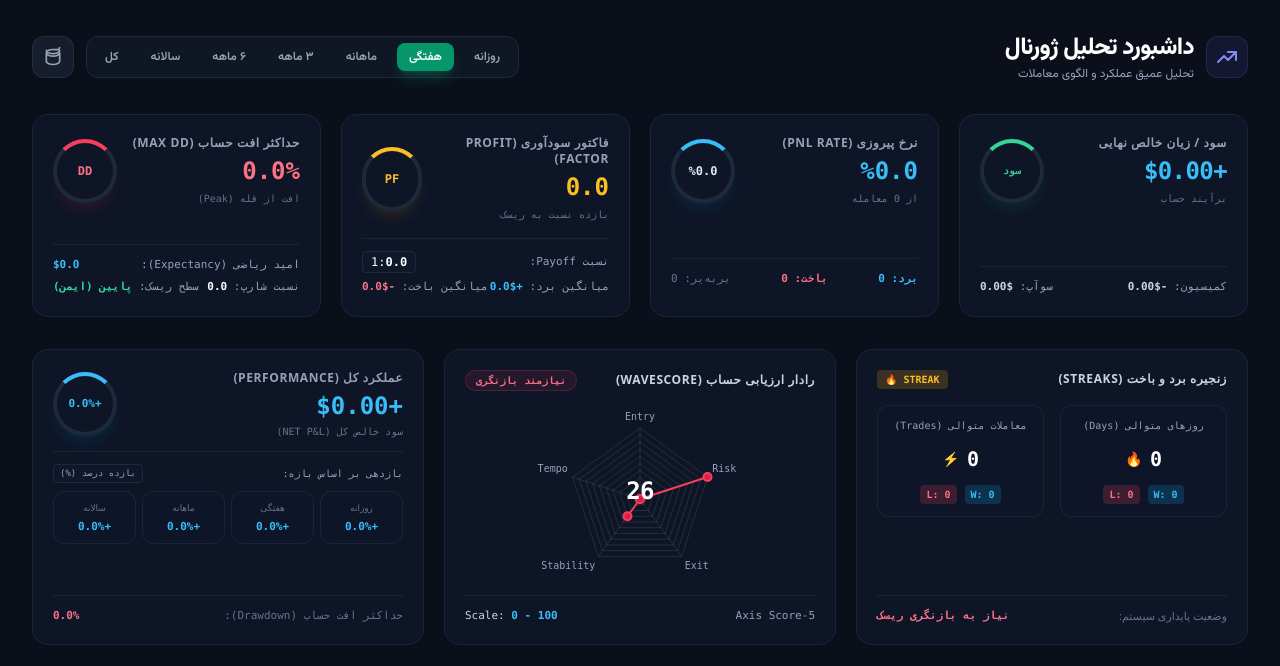
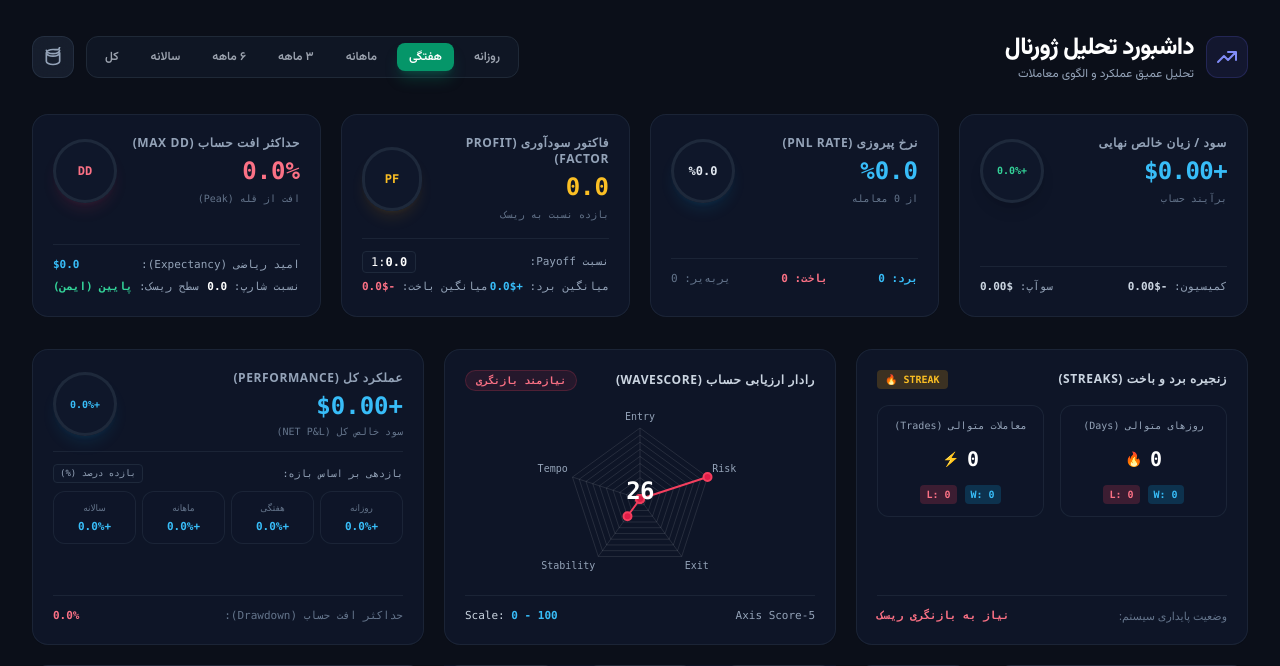
Before and after one commit to suniali/crypto75_bot, a Django app: page / in a window 1280 px wide. Shown: the top 666 px of the page. Run offline with Django 5.2, Linux system fonts and the light colour scheme; data that the repository does not hold is empty; some libraries are stand-ins or nearby versions.

Commit message:
solve dashboard charts

```diff
--- a/bot_app/templates/dashboard.html
+++ b/bot_app/templates/dashboard.html
@@ -293,13 +293,20 @@
                         </h3>
                         <span class="text-[10px] text-slate-500 font-mono mt-1 block">برآیند حساب</span>
                     </div>
-                    <!-- حلقه دایره‌ای گرافیکی سبز / قرمز -->
-                    <div class="relative w-16 h-16 flex items-center justify-center rounded-full border-4 border-slate-800 {% if total_net_profit >= 0 %}border-t-emerald-400 shadow-emerald-500/10{% else %}border-t-rose-500 shadow-rose-500/10{% endif %} shadow-lg">
-                        <span class="text-[10px] font-mono font-bold {% if total_net_profit >= 0 %}text-emerald-400{% else %}text-rose-400{% endif %}">
-                            {% if total_net_profit >= 0 %}سود{% else %}زیان{% endif %}
-                        </span>
-                    </div>
-                </div>
+
+                    <!-- 🎯 حلقه دایره‌ای واقعی و پویا -->
+                    <div class="relative w-16 h-16 rounded-full flex items-center justify-center p-[3px] shadow-lg"
+                        style="background: conic-gradient({% if total_net_profit >= 0 %}#34d399{% else %}#f43f5e{% endif %} {{ gauge_angle }}deg, #1e293b 0deg);">
+
+                        <!-- هسته داخلی دایره -->
+                        <div class="w-full h-full bg-[#0f172a] rounded-full flex items-center justify-center">
+                            <span class="text-[10px] font-mono font-bold {% if total_net_profit >= 0 %}text-emerald-400{% else %}text-rose-400{% endif %} dir-ltr">
+                                {% if total_net_profit >= 0 %}+{% else %}-{% endif %}{{ abs_gain_percent|floatformat:1 }}%
+                            </span>
+                        </div>
+                    </div>
+                </div>
+
                 <div class="mt-4 pt-3 border-t border-slate-800/80 flex justify-between text-[11px] text-slate-400 font-mono dir-ltr">
                     <span>کمیسیون: <strong class="text-slate-300">-${{ total_commission|floatformat:2 }}</strong></span>
                     <span>سوآپ: <strong class="text-slate-300">${{ total_swap|floatformat:2 }}</strong></span>
@@ -314,9 +321,15 @@
                         <h3 class="text-2xl font-black font-mono text-sky-400">%{{ win_rate }}</h3>
                         <span class="text-[10px] text-slate-500 font-mono mt-1 block">از {{ total_trades }} معامله</span>
                     </div>
-                    <!-- نمودار دایره‌ای / حلقه‌ای مدرن -->
-                    <div class="relative w-16 h-16 flex items-center justify-center rounded-full border-4 border-slate-800 border-t-sky-400 shadow-lg shadow-sky-500/10">
-                        <span class="text-xs font-mono font-bold text-slate-200">%{{ win_rate }}</span>
+
+                    <!-- 🎯 نمودار حلقه‌ای پویا بر اساس وین‌ریت واقعی -->
+                    <div class="relative w-16 h-16 rounded-full flex items-center justify-center p-[3px] shadow-lg shadow-sky-500/10"
+                        style="background: conic-gradient(#38bdf8 {{ win_rate_angle }}deg, #1e293b 0deg);">
+
+                        <!-- هسته داخلی توخالی (Doughnut) -->
+                        <div class="w-full h-full bg-[#0f172a] rounded-full flex items-center justify-center">
+                            <span class="text-xs font-mono font-bold text-slate-200 dir-ltr">%{{ win_rate }}</span>
+                        </div>
                     </div>
                 </div>
 
@@ -349,9 +362,17 @@
                         </h3>
                         <span class="text-[10px] text-slate-500 font-mono mt-1 block">بازده نسبت به ریسک</span>
                     </div>
-                    <!-- حلقه دایره‌ای گرافیکی CSS برای فاکتور سودآوری -->
-                    <div class="relative w-16 h-16 flex items-center justify-center rounded-full border-4 border-slate-800 {% if profit_factor >= 1.2 %}border-t-sky-400 shadow-sky-500/10{% else %}border-t-amber-400 shadow-amber-500/10{% endif %} shadow-lg">
-                        <span class="text-xs font-mono font-bold {% if profit_factor >= 1.2 %}text-sky-400{% else %}text-amber-400{% endif %}">PF</span>
+
+                    <!-- 🎯 حلقه دایره‌ای پویای Profit Factor -->
+                    <div class="relative w-16 h-16 rounded-full flex items-center justify-center p-[3px] shadow-lg {% if profit_factor >= 1.2 %}shadow-sky-500/10{% else %}shadow-amber-500/10{% endif %}"
+                        style="background: conic-gradient({% if profit_factor >= 1.2 %}#38bdf8{% else %}#fbbf24{% endif %} {{ pf_angle }}deg, #1e293b 0deg);">
+
+                        <!-- هسته داخلی توخالی (Doughnut) -->
+                        <div class="w-full h-full bg-[#0f172a] rounded-full flex items-center justify-center">
+                            <span class="text-xs font-mono font-bold {% if profit_factor >= 1.2 %}text-sky-400{% else %}text-amber-400{% endif %} dir-ltr">
+                                PF
+                            </span>
+                        </div>
                     </div>
                 </div>
 
@@ -380,9 +401,17 @@
                         </h3>
                         <span class="text-[10px] text-slate-500 font-mono mt-1 block">افت از قله (Peak)</span>
                     </div>
-                    <!-- حلقه دایره‌ای گرافیکی قرمز برای Drawdown -->
-                    <div class="relative w-16 h-16 flex items-center justify-center rounded-full border-4 border-slate-800 border-t-rose-500 shadow-lg shadow-rose-500/10">
-                        <span class="text-xs font-mono font-bold text-rose-400">DD</span>
+
+                    <!-- 🎯 حلقه دایره‌ای پویای Drawdown -->
+                    <div class="relative w-16 h-16 rounded-full flex items-center justify-center p-[3px] shadow-lg shadow-rose-500/10"
+                        style="background: conic-gradient(#f43f5e {{ dd_angle }}deg, #1e293b 0deg);">
+
+                        <!-- هسته داخلی توخالی (Doughnut) -->
+                        <div class="w-full h-full bg-[#0f172a] rounded-full flex items-center justify-center">
+                            <span class="text-xs font-mono font-bold text-rose-400 dir-ltr">
+                                DD
+                            </span>
+                        </div>
                     </div>
                 </div>
 
@@ -482,7 +511,7 @@
             <!-- کارت عملکرد کل (Overall Performance) - نسخه ارتقایافته و گیمیفاید -->
             <div class="glass-card p-5 bg-[#0f172a]/90 border border-slate-800/80 rounded-2xl flex flex-col justify-between">
                 <div>
-                    <!-- هدر کارت به همراه حلقه دایره‌ای درصد رشد -->
+                    <!-- هدر کارت به همراه حلقه دایره‌ای پویای درصد رشد -->
                     <div class="flex items-center justify-between mb-3">
                         <div>
                             <span class="text-xs font-bold text-slate-400 uppercase tracking-wider block mb-1">عملکرد کل (Performance)</span>
@@ -492,11 +521,16 @@
                             <span class="text-[10px] text-slate-500 font-mono mt-0.5 block">سود خالص کل (NET P&L)</span>
                         </div>
 
-                        <!-- حلقه دایره‌ای گرافیکی CSS برای درصد رشد (Gain) -->
-                        <div class="relative w-16 h-16 flex items-center justify-center rounded-full border-4 border-slate-800 {% if gain_percent >= 0 %}border-t-sky-400 shadow-sky-500/10{% else %}border-t-rose-500 shadow-rose-500/10{% endif %} shadow-lg">
-                            <span class="text-[11px] font-mono font-bold {% if gain_percent >= 0 %}text-sky-400{% else %}text-rose-400{% endif %}">
-                                {% if gain_percent >= 0 %}+{% endif %}{{ gain_percent }}%
-                            </span>
+                        <!-- 🎯 حلقه دایره‌ای پویای درصد رشد (Gain) -->
+                        <div class="relative w-16 h-16 rounded-full flex items-center justify-center p-[3px] shadow-lg {% if gain_percent >= 0 %}shadow-sky-500/10{% else %}shadow-rose-500/10{% endif %}"
+                            style="background: conic-gradient({% if gain_percent >= 0 %}#38bdf8{% else %}#f43f5e{% endif %} {{ gauge_angle }}deg, #1e293b 0deg);">
+
+                            <!-- هسته داخلی توخالی (Doughnut) -->
+                            <div class="w-full h-full bg-[#0f172a] rounded-full flex items-center justify-center">
+                                <span class="text-[10px] font-mono font-bold {% if gain_percent >= 0 %}text-sky-400{% else %}text-rose-400{% endif %} dir-ltr">
+                                    {% if gain_percent >= 0 %}+{% endif %}{{ gain_percent }}%
+                                </span>
+                            </div>
                         </div>
                     </div>
 
@@ -546,7 +580,6 @@
                     <span class="text-rose-400 font-bold dir-ltr">{{ max_drawdown }}%</span>
                 </div>
             </div>
-        </div>
 
 
         <!-- ۳. بخش نمودارهای اصلی (Equity Curve + Win/Loss Doughnut) -->
--- a/bot_app/views.py
+++ b/bot_app/views.py
@@ -267,6 +267,19 @@ def journal_dashboard(request):
         risk_level_label = "بسیار بالا (خطرناک)"
         risk_level_color = "text-rose-400"
 
+    abs_gain_percent = abs(gain_percent)
+
+    # تبدیل درصد به زاویه (۳۶۰ درجه) برای CSS conic-gradient
+    # محدود کردن حداکثر زاویه به ۳۶۰ درجه
+    gauge_angle = min(360, int((abs_gain_percent / 100) * 360)) if abs_gain_percent > 0 else 0
+    # تبدیل درصد وین‌ریت به زاویه برای حلقه دایره‌ای (۳۶۰ درجه)
+    win_rate_angle = int((win_rate / 100) * 360) if win_rate > 0 else 0
+    # تبدیل Profit Factor به زاویه (فرض: حداکثر مطلوب ۳.۰ معادل دایره کامل ۳۶۰ درجه)
+    pf_angle = min(360, int((float(profit_factor) / 3.0) * 360)) if profit_factor > 0 else 0
+    # تبدیل حداکثر افت حساب به زاویه (فرض: حداکثر مقیاس بحرانی ۵۰٪ افت معادل ۳۶۰ درجه)
+    # اگر خواستید حساس‌تر یا بازتر باشد می‌توانید عدد مخرج (50.0) را تغییر دهید
+    dd_angle = min(360, int((abs(float(max_drawdown)) / 50.0) * 360)) if max_drawdown else 0
+
     context = {
         'trades': trades,
         'current_period': period,
@@ -309,6 +322,12 @@ def journal_dashboard(request):
         'realized_rr_json': json.dumps(realized_rr_list),
         'risk_level_label': risk_level_label,
         'risk_level_color': risk_level_color,
+        'gain_percent': gain_percent,
+        'abs_gain_percent': abs_gain_percent,
+        'gauge_angle': gauge_angle,
+        'win_rate_angle': win_rate_angle,
+        'pf_angle': pf_angle,
+        'dd_angle': dd_angle,
     }
 
     # دریافت سال و ماه از پارامترهای URL یا استفاده از ماه جاری
```
